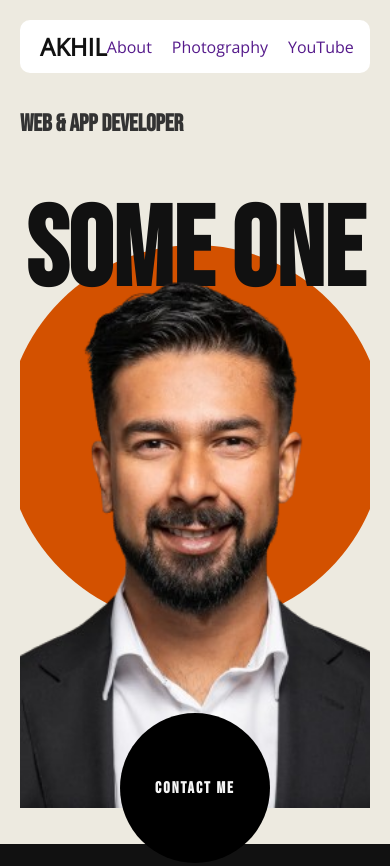
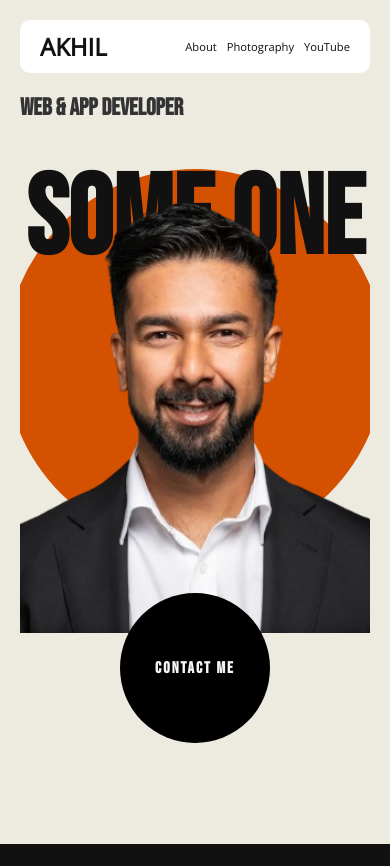
Before and after one commit to akhil683/hermetica-workshop, a plain HTML site: page index.html in a window 390 px wide. Shown: the top 866 px of the page. Drawn offline with nearby package versions, Linux system fonts and the light colour scheme.

Commit message:
fixed responsive behaviour

```diff
--- a/index.html
+++ b/index.html
@@ -19,9 +19,9 @@
       <nav class="navbar">
         <h2 class="navTitle">AKHIL</h2>
         <ul>
-          <li><a href="">About</a></li>
-          <li><a href="">Photography</a></li>
-          <li><a href="">YouTube</a></li>
+          <li><a href="#about">About</a></li>
+          <li><a href="#Photography">Photography</a></li>
+          <li><a href="#youtube">YouTube</a></li>
         </ul>
       </nav>
 
--- a/styles.css
+++ b/styles.css
@@ -1,11 +1,13 @@
 @import url("https://fonts.googleapis.com/css2?family=Bebas+Neue&family=Dancing+Script&family=Handlee&family=Montserrat&family=Open+Sans&family=Poppins&family=Roboto&family=Ubuntu&display=swap");
 
+html {
+  scroll-behavior: smooth;
+}
 body {
   color: #111;
   font-family: "Open Sans", sans-serif;
   background-color: #f8f8ff;
 }
-
 * {
   margin: 0;
   padding: 0;
@@ -49,6 +51,7 @@ h1 {
 }
 a {
   text-decoration: none;
+  color: #111;
 }
 .sectionHeading {
   font-size: 2rem;
@@ -264,17 +267,23 @@ footer {
 @media (max-width: 480px) {
   h1 {
     font-size: 7rem;
+    transform: translateY(-10%);
   }
-  .domain {
-    margin-top: 1rem;
+  .navbar ul {
+    gap: 10px;
+    li {
+      font-size: 0.7rem;
+    }
   }
   .profileBg {
-    transform: translateY(40%);
+    transform: translateY(20%);
   }
   .heroContainer .imgContainer {
-    transform: translateY(30%);
+    width: 450px;
+    height: 450px;
+    transform: translateY(20%);
   }
   .contactMe {
-    transform: translateY(200%);
+    transform: translateY(120%);
   }
 }
```
